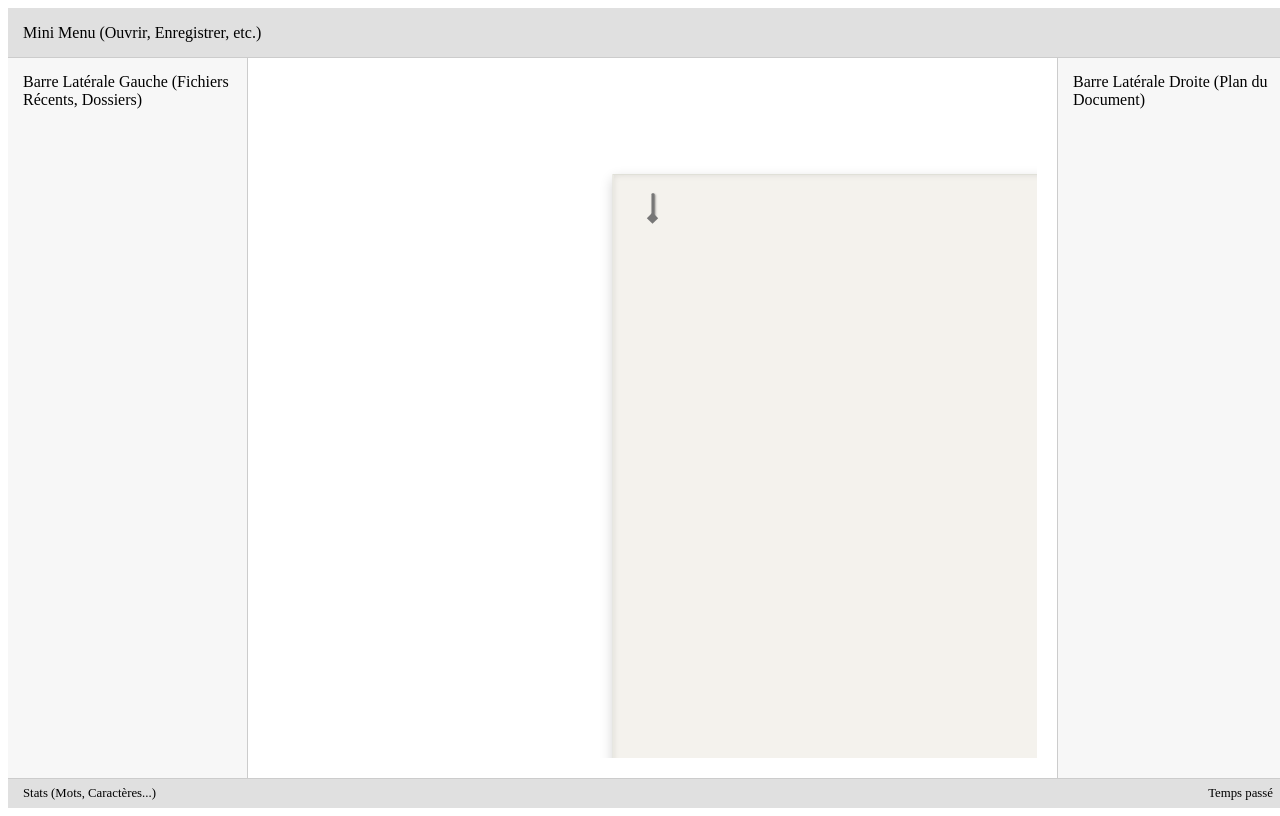
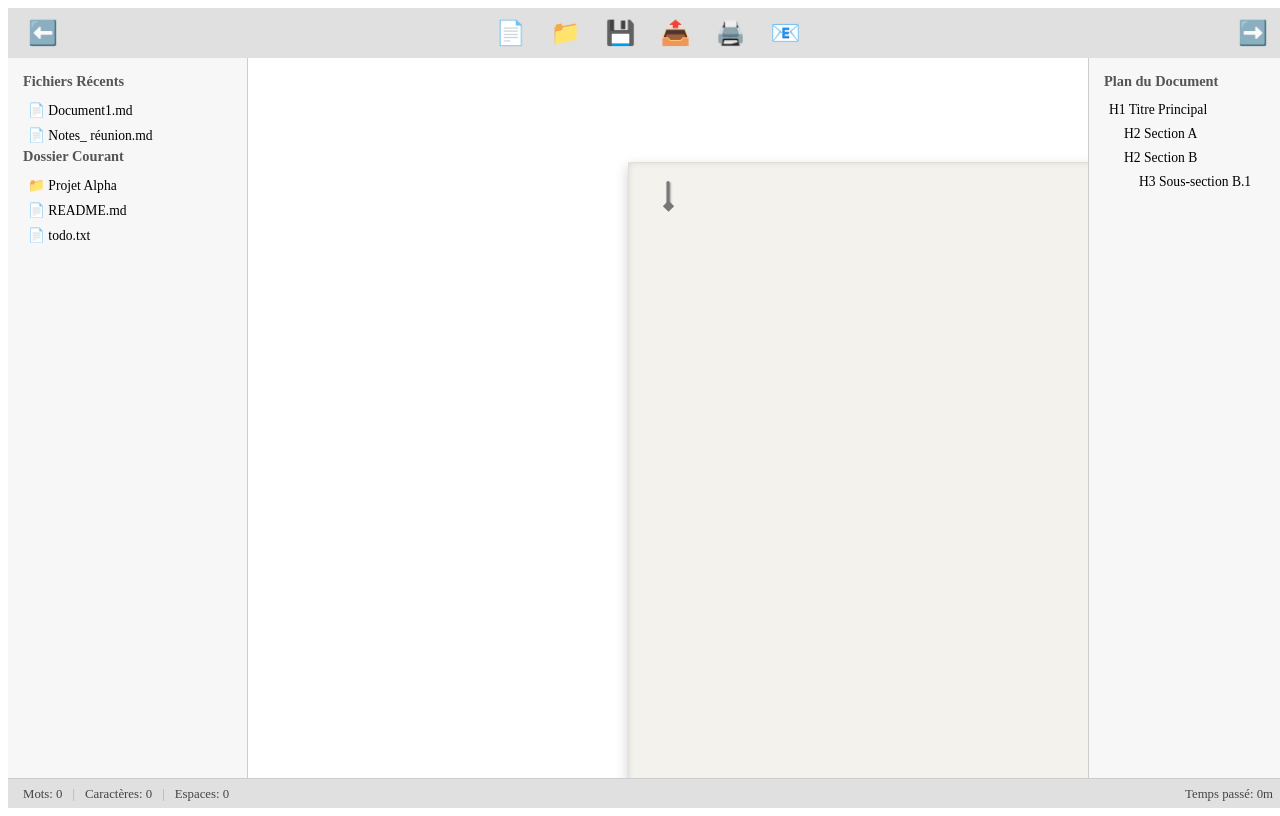
Before and after one commit to radnou/machine-a-ecrire, a React (Vite) app: page / in a window 1280 px wide. Built offline with nearby package versions, Linux system fonts and the light colour scheme.

Commit message:
update layou and style

```diff
--- a/src/components/Layout/MainLayout.css
+++ b/src/components/Layout/MainLayout.css
@@ -1,62 +1,144 @@
+/* src/components/Layout/MainLayout.css */
+
 .main-layout {
   display: grid;
-  grid-template-columns: 240px 1fr auto; /* LeftSidebar, MainContent, RightSidebar (auto pour s'adapter au contenu ou être cachée) */
-  grid-template-rows: 50px 1fr 30px; /* TopMenu, MainContent+Sidebars, BottomBar */
+  grid-template-rows: 50px 1fr 30px;
   grid-template-areas:
     "top-menu top-menu top-menu"
     "left-sidebar main-content right-sidebar"
     "bottom-bar bottom-bar bottom-bar";
   height: 100vh;
   width: 100vw;
-  overflow: hidden; /* Empêche le débordement global */
-  background-color: #f0f0f0; /* Un fond clair pour l'application globale */
+  overflow: hidden;
+  background-color: #f0f0f0;
+  transition: grid-template-columns 0.3s ease-in-out;
 }
 
 .layout-top-menu {
   grid-area: top-menu;
-  background-color: #e0e0e0; /* Placeholder color */
+  background-color: #e0e0e0;
   border-bottom: 1px solid #cccccc;
   display: flex;
   align-items: center;
-  padding: 0 15px;
+  padding: 0 10px;
+  justify-content: space-between;
+  height: 50px;
+  box-sizing: border-box;
+}
+
+.layout-top-menu button {
+  background: none;
+  border: none;
+  font-size: 1.5rem;
+  cursor: pointer;
+  padding: 5px 8px;
+  margin: 0 2px;
+  border-radius: 4px;
+  line-height: 1;
+}
+
+.layout-top-menu button:hover {
+  background-color: rgba(0,0,0,0.1);
+}
+
+.file-actions {
+  display: flex;
+  gap: 5px;
+}
+
+.sidebar-toggles {
+  display: flex;
+}
+
+.layout-left-sidebar,
+.layout-right-sidebar {
+  background-color: #f7f7f7;
+  padding: 15px;
+  overflow-y: auto;
+  overflow-x: hidden;
+  transition: width 0.3s ease-in-out,
+              padding-left 0.3s ease-in-out,
+              padding-right 0.3s ease-in-out,
+              opacity 0.2s ease-in-out 0.05s,
+              border-width 0.3s ease-in-out;
+  opacity: 1;
+  box-sizing: border-box;
 }
 
 .layout-left-sidebar {
   grid-area: left-sidebar;
-  background-color: #f7f7f7; /* Placeholder color */
+  width: 240px;
   border-right: 1px solid #cccccc;
-  padding: 15px;
-  overflow-y: auto; /* Si le contenu dépasse */
+}
+
+.layout-right-sidebar {
+  grid-area: right-sidebar;
+  width: 200px;
+  border-left: 1px solid #cccccc;
+}
+
+.layout-left-sidebar.hidden,
+.layout-right-sidebar.hidden {
+  width: 0;
+  padding-left: 0;
+  padding-right: 0;
+  opacity: 0;
+  border-left-width: 0;
+  border-right-width: 0;
+}
+
+.sidebar-section h4 {
+  margin-top: 0;
+  margin-bottom: 8px;
+  font-size: 0.9rem;
+  color: #555;
+}
+
+.sidebar-section ul {
+  list-style-type: none;
+  padding-left: 5px;
+  margin: 0;
+  font-size: 0.85rem;
+}
+
+.sidebar-section li {
+  padding: 4px 0;
+  cursor: default;
 }
 
 .layout-main-content {
   grid-area: main-content;
-  background-color: #ffffff; /* La "page blanche" principale */
-  padding: 20px;
-  overflow-y: auto; /* Permet le défilement du contenu principal si nécessaire */
-  display: flex; /* Pour centrer le futur "éditeur" ou "feuille de papier" */
-  flex-direction: column; /* Pour que le contenu s'empile verticalement */
-  /* align-items: center; */ /* Si tu veux centrer horizontalement le contenu de cette zone */
-}
-
-.layout-right-sidebar {
-  grid-area: right-sidebar;
-  background-color: #f7f7f7; /* Placeholder color */
-  border-left: 1px solid #cccccc;
-  padding: 15px;
-  overflow-y: auto;
-  width: 200px; /* Largeur par défaut, peut être ajustable plus tard */
-  /* Cacher par défaut si vide, ou la logique JS peut le faire */
-  /* display: none;  */
+  background-color: #ffffff;
+  overflow: hidden;
+  display: flex;
+  flex-direction: column;
+  transition: all 0.3s ease-in-out;
 }
 
 .layout-bottom-bar {
   grid-area: bottom-bar;
-  background-color: #e0e0e0; /* Placeholder color */
+  background-color: #e0e0e0;
   border-top: 1px solid #cccccc;
   display: flex;
   align-items: center;
   justify-content: space-between;
   padding: 0 15px;
   font-size: 0.8rem;
+  height: 30px;
+  color: #444;
+  box-sizing: border-box;
 }
+
+.stats {
+  display: flex;
+  gap: 5px;
+}
+
+.stat-divider {
+  margin: 0 5px;
+  color: #aaa;
+}
+
+.time-spent {
+  /* Styles si besoin */
+}
--- a/src/components/Layout/MainLayout.tsx
+++ b/src/components/Layout/MainLayout.tsx
@@ -1,52 +1,48 @@
-import React from "react";
-import "./MainLayout.css"; // Importe les styles que nous venons de créer
-
-// Importer les futurs composants (pour l'instant, des placeholders)
-// import TopMenu from '../TopBar/TopMenu';
-// import LeftSidebar from '../Sidebars/LeftSidebar';
-// import MainContentArea from '../Editor/MainContentArea'; // Ou directement ton FeuillePapier adapté
-// import RightSidebar from '../Sidebars/RightSidebar';
-// import BottomBar from '../StatusBar/BottomBar';
-
-// Pour l'instant, nous allons utiliser des divs simples pour visualiser les zones
-// et nous intégrerons le FeuillePapier (adapté) dans MainContentArea.
-
-// Importe ton composant FeuillePapier existant (qui deviendra la zone d'écriture)
-import FeuillePapier from "../Paper/FeuillePapier"; // Assure-toi que le chemin est correct
+import React, { useState, useEffect } from "react";
+import "./MainLayout.css";
+import TopMenu from "../TopBar/TopMenu";
+import LeftSidebar from "../Sidebars/LeftSidebar";
+import RightSidebar from "../Sidebars/RightSidebar";
+import BottomBar from "../StatusBar/BottomBar";
+import FeuillePapier from "../Paper/FeuillePapier";
 
 const MainLayout: React.FC = () => {
+  const [isLeftSidebarVisible, setIsLeftSidebarVisible] = useState(true);
+  const [isRightSidebarVisible, setIsRightSidebarVisible] = useState(true);
+
+  const mainLayoutGridStyle = {
+    gridTemplateColumns: `${isLeftSidebarVisible ? "240px" : "0px"} 1fr ${
+      isRightSidebarVisible ? "200px" : "0px"
+    }`,
+    gridTemplateAreas: `
+      "top-menu top-menu top-menu"
+      "left-sidebar main-content right-sidebar"
+      "bottom-bar bottom-bar bottom-bar"
+    `,
+  };
+
   return (
-    <div className="main-layout">
-      <div className="layout-top-menu">
-        {/* Placeholder pour TopMenu */}
-        Mini Menu (Ouvrir, Enregistrer, etc.)
-      </div>
+    <div className="main-layout" style={mainLayoutGridStyle}>
+      <TopMenu
+        onToggleLeftSidebar={() =>
+          setIsLeftSidebarVisible(!isLeftSidebarVisible)
+        }
+        onToggleRightSidebar={() =>
+          setIsRightSidebarVisible(!isRightSidebarVisible)
+        }
+        isLeftSidebarVisible={isLeftSidebarVisible}
+        isRightSidebarVisible={isRightSidebarVisible}
+      />
 
-      <div className="layout-left-sidebar">
-        {/* Placeholder pour LeftSidebar */}
-        Barre Latérale Gauche (Fichiers Récents, Dossiers)
-      </div>
+      <LeftSidebar isVisible={isLeftSidebarVisible} />
 
       <main className="layout-main-content">
-        {/* Ici, nous allons intégrer notre effet machine à écrire.
-            FeuillePapier doit être adapté pour s'insérer ici
-            et ne plus gérer le viewport complet de la machine.
-            Pour l'instant, on le met directement.
-            Il faudra peut-être l'encapsuler dans un MainContentArea.
-        */}
         <FeuillePapier />
       </main>
 
-      <div className="layout-right-sidebar">
-        {/* Placeholder pour RightSidebar */}
-        Barre Latérale Droite (Plan du Document)
-      </div>
+      <RightSidebar isVisible={isRightSidebarVisible} />
 
-      <div className="layout-bottom-bar">
-        {/* Placeholder pour BottomBar */}
-        <span>Stats (Mots, Caractères...)</span>
-        <span>Temps passé</span>
-      </div>
+      <BottomBar />
     </div>
   );
 };
--- a/src/components/Sidebars/LeftSidebar.css
+++ b/src/components/Sidebars/LeftSidebar.css
@@ -0,0 +1,41 @@
+.left-sidebar {
+    grid-area: left-sidebar;
+    background-color: #f7f7f7;
+    border-right: 1px solid #cccccc;
+    padding: 15px;
+    overflow-y: auto;
+    overflow-x: hidden;
+    width: 240px;
+    transition: width 0.3s ease-in-out,
+                padding 0.3s ease-in-out,
+                opacity 0.2s ease-in-out 0.1s; /* Délai pour l'opacité */
+    opacity: 1;
+    box-sizing: border-box;
+  }
+
+  .left-sidebar.hidden {
+    width: 0;
+    padding-left: 0;
+    padding-right: 0;
+    opacity: 0;
+    border-right: none;
+  }
+
+  .sidebar-section h4 {
+    margin-top: 0;
+    margin-bottom: 8px;
+    font-size: 0.9rem;
+    color: #555;
+  }
+
+  .sidebar-section ul {
+    list-style-type: none;
+    padding-left: 5px;
+    margin: 0;
+    font-size: 0.85rem;
+  }
+
+  .sidebar-section li {
+    padding: 4px 0;
+    cursor: default; /* deviendra pointer pour les actions */
+  }
--- a/src/components/Sidebars/LeftSidebar.tsx
+++ b/src/components/Sidebars/LeftSidebar.tsx
@@ -0,0 +1,34 @@
+import React from "react";
+import "./LeftSidebar.css";
+
+interface LeftSidebarProps {
+  isVisible: boolean;
+}
+
+const LeftSidebar: React.FC<LeftSidebarProps> = ({ isVisible }) => {
+  if (!isVisible) {
+    return null;
+  }
+
+  return (
+    <aside className={`left-sidebar ${isVisible ? "" : "hidden"}`}>
+      <div className="sidebar-section">
+        <h4>Fichiers Récents</h4>
+        <ul>
+          <li>📄 Document1.md</li>
+          <li>📄 Notes_ réunion.md</li>
+        </ul>
+      </div>
+      <div className="sidebar-section">
+        <h4>Dossier Courant</h4>
+        <ul>
+          <li>📁 Projet Alpha</li>
+          <li>📄 README.md</li>
+          <li>📄 todo.txt</li>
+        </ul>
+      </div>
+    </aside>
+  );
+};
+
+export default LeftSidebar;
--- a/src/components/Sidebars/RightSidebar.css
+++ b/src/components/Sidebars/RightSidebar.css
@@ -0,0 +1,42 @@
+.right-sidebar {
+    grid-area: right-sidebar;
+    background-color: #f7f7f7;
+    border-left: 1px solid #cccccc;
+    padding: 15px;
+    overflow-y: auto;
+    overflow-x: hidden;
+    width: 200px;
+    transition: width 0.3s ease-in-out,
+                padding 0.3s ease-in-out,
+                opacity 0.2s ease-in-out 0.1s;
+    opacity: 1;
+    box-sizing: border-box;
+  }
+
+  .right-sidebar.hidden {
+    width: 0;
+    padding-left: 0;
+    padding-right: 0;
+    opacity: 0;
+    border-left: none;
+  }
+
+  /* Styles partagés avec LeftSidebar.css, pourraient être dans un fichier commun */
+  .sidebar-section h4 {
+    margin-top: 0;
+    margin-bottom: 8px;
+    font-size: 0.9rem;
+    color: #555;
+  }
+
+  .sidebar-section ul {
+    list-style-type: none;
+    padding-left: 5px;
+    margin: 0;
+    font-size: 0.85rem;
+  }
+
+  .sidebar-section li {
+    padding: 4px 0;
+    cursor: default;
+  }
--- a/src/components/Sidebars/RightSidebar.tsx
+++ b/src/components/Sidebars/RightSidebar.tsx
@@ -0,0 +1,28 @@
+import React from "react";
+import "./RightSidebar.css";
+
+interface RightSidebarProps {
+  isVisible: boolean;
+}
+
+const RightSidebar: React.FC<RightSidebarProps> = ({ isVisible }) => {
+  if (!isVisible) {
+    return null;
+  }
+
+  return (
+    <aside className={`right-sidebar ${isVisible ? "" : "hidden"}`}>
+      <div className="sidebar-section">
+        <h4>Plan du Document</h4>
+        <ul>
+          <li>H1 Titre Principal</li>
+          <li style={{ paddingLeft: "15px" }}>H2 Section A</li>
+          <li style={{ paddingLeft: "15px" }}>H2 Section B</li>
+          <li style={{ paddingLeft: "30px" }}>H3 Sous-section B.1</li>
+        </ul>
+      </div>
+    </aside>
+  );
+};
+
+export default RightSidebar;
--- a/src/components/StatusBar/BottomBar.css
+++ b/src/components/StatusBar/BottomBar.css
@@ -0,0 +1,26 @@
+.bottom-status-bar {
+    grid-area: bottom-bar;
+    background-color: #e0e0e0;
+    border-top: 1px solid #cccccc;
+    display: flex;
+    align-items: center;
+    justify-content: space-between;
+    padding: 0 15px;
+    font-size: 0.8rem;
+    height: 30px;
+    color: #444;
+  }
+
+  .stats {
+    display: flex;
+    gap: 5px;
+  }
+
+  .stat-divider {
+    margin: 0 5px;
+    color: #aaa;
+  }
+
+  .time-spent {
+    /* Styles pour le temps passé */
+  }
--- a/src/components/StatusBar/BottomBar.tsx
+++ b/src/components/StatusBar/BottomBar.tsx
@@ -0,0 +1,19 @@
+import React from "react";
+import "./BottomBar.css";
+
+const BottomBar: React.FC = () => {
+  return (
+    <div className="bottom-status-bar">
+      <div className="stats">
+        <span>Mots: 0</span>
+        <span className="stat-divider">|</span>
+        <span>Caractères: 0</span>
+        <span className="stat-divider">|</span>
+        <span>Espaces: 0</span>
+      </div>
+      <div className="time-spent">Temps passé: 0m</div>
+    </div>
+  );
+};
+
+export default BottomBar;
--- a/src/components/TopBar/TopMenu.css
+++ b/src/components/TopBar/TopMenu.css
@@ -0,0 +1,33 @@
+.top-menu-bar {
+  grid-area: top-menu;
+  background-color: #e0e0e0;
+  border-bottom: 1px solid #cccccc;
+  display: flex;
+  align-items: center;
+  padding: 0 10px;
+  justify-content: space-between;
+  height: 50px;
+}
+
+.top-menu-bar button {
+  background: none;
+  border: none;
+  font-size: 1.5rem;
+  cursor: pointer;
+  padding: 5px 8px;
+  margin: 0 2px;
+  border-radius: 4px;
+}
+
+.top-menu-bar button:hover {
+  background-color: rgba(0, 0, 0, 0.1);
+}
+
+.file-actions {
+  display: flex;
+  gap: 5px;
+}
+
+.sidebar-toggles {
+  display: flex;
+}
--- a/src/components/TopBar/TopMenu.tsx
+++ b/src/components/TopBar/TopMenu.tsx
@@ -0,0 +1,49 @@
+import React from "react";
+import "./TopMenu.css";
+
+interface TopMenuProps {
+  onToggleLeftSidebar: () => void;
+  onToggleRightSidebar: () => void;
+  isLeftSidebarVisible: boolean;
+  isRightSidebarVisible: boolean;
+}
+
+const TopMenu: React.FC<TopMenuProps> = ({
+  onToggleLeftSidebar,
+  onToggleRightSidebar,
+  isLeftSidebarVisible,
+  isRightSidebarVisible,
+}) => {
+  return (
+    <div className="top-menu-bar">
+      <div className="sidebar-toggles">
+        <button
+          onClick={onToggleLeftSidebar}
+          title={isLeftSidebarVisible ? "Masquer Gauche" : "Afficher Gauche"}
+        >
+          {isLeftSidebarVisible ? "⬅️" : "➡️"}
+        </button>
+      </div>
+
+      <div className="file-actions">
+        <button title="Ouvrir un fichier">📄</button>
+        <button title="Ouvrir un dossier">📁</button>
+        <button title="Enregistrer">💾</button>
+        <button title="Exporter">📤</button>
+        <button title="Imprimer">🖨️</button>
+        <button title="Envoyer par e-mail">📧</button>
+      </div>
+
+      <div className="sidebar-toggles">
+        <button
+          onClick={onToggleRightSidebar}
+          title={isRightSidebarVisible ? "Masquer Droite" : "Afficher Droite"}
+        >
+          {isRightSidebarVisible ? "➡️" : "⬅️"}
+        </button>
+      </div>
+    </div>
+  );
+};
+
+export default TopMenu;
```
